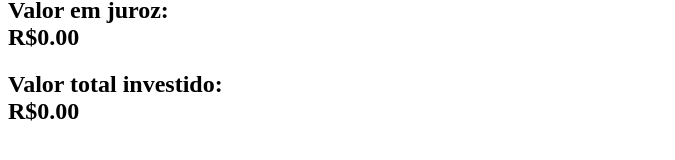
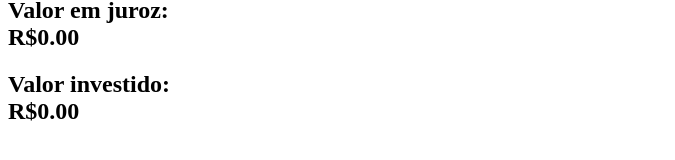
Before and after one commit to lucabattesini/interest-calculator, a Next.js app in the folder interest-calculator-app/: page / in a window 1280 px wide. Both pictures are taken after a click on the button "Calculate". Shown: the part 240-400 px from the top of the page, without its empty margins (0-675 px from the left). Built offline with nearby package versions, Linux system fonts and the light colour scheme.

Commit message:
Rewriting the results with less words

```diff
--- a/interest-calculator-app/app/page.js
+++ b/interest-calculator-app/app/page.js
@@ -66,7 +66,7 @@ export default function MainPage() {
           <div className="result">
             {resultButton && resultButton.addedValue !== null && <h2 className="mainInfo">Valor total final: <br/>R${resultButton.addedValue.toFixed(2)}</h2>}
             {resultButton && resultButton.totalInterest !== null && <h2 className="mainInfo">Valor em juroz: <br/>R${resultButton.totalInterest.toFixed(2)}</h2>}
-            {resultButton && resultButton.totalInvested !== null && <h2 className="mainInfo">Valor total investido: <br/>R${resultButton.totalInvested.toFixed(2)}</h2>}
+            {resultButton && resultButton.totalInvested !== null && <h2 className="mainInfo">Valor investido: <br/>R${resultButton.totalInvested.toFixed(2)}</h2>}
           </div>
         </div>
       </main>
```
